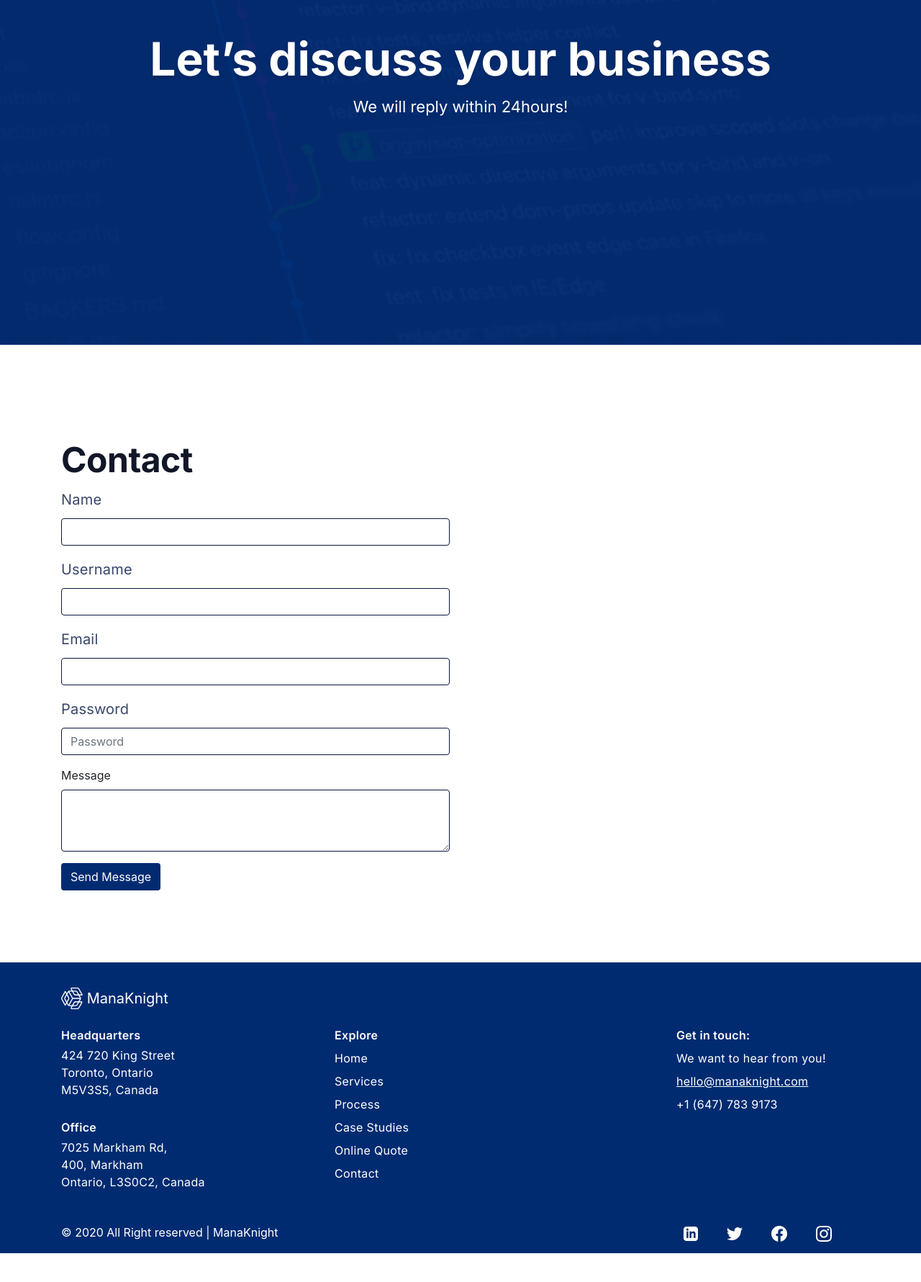
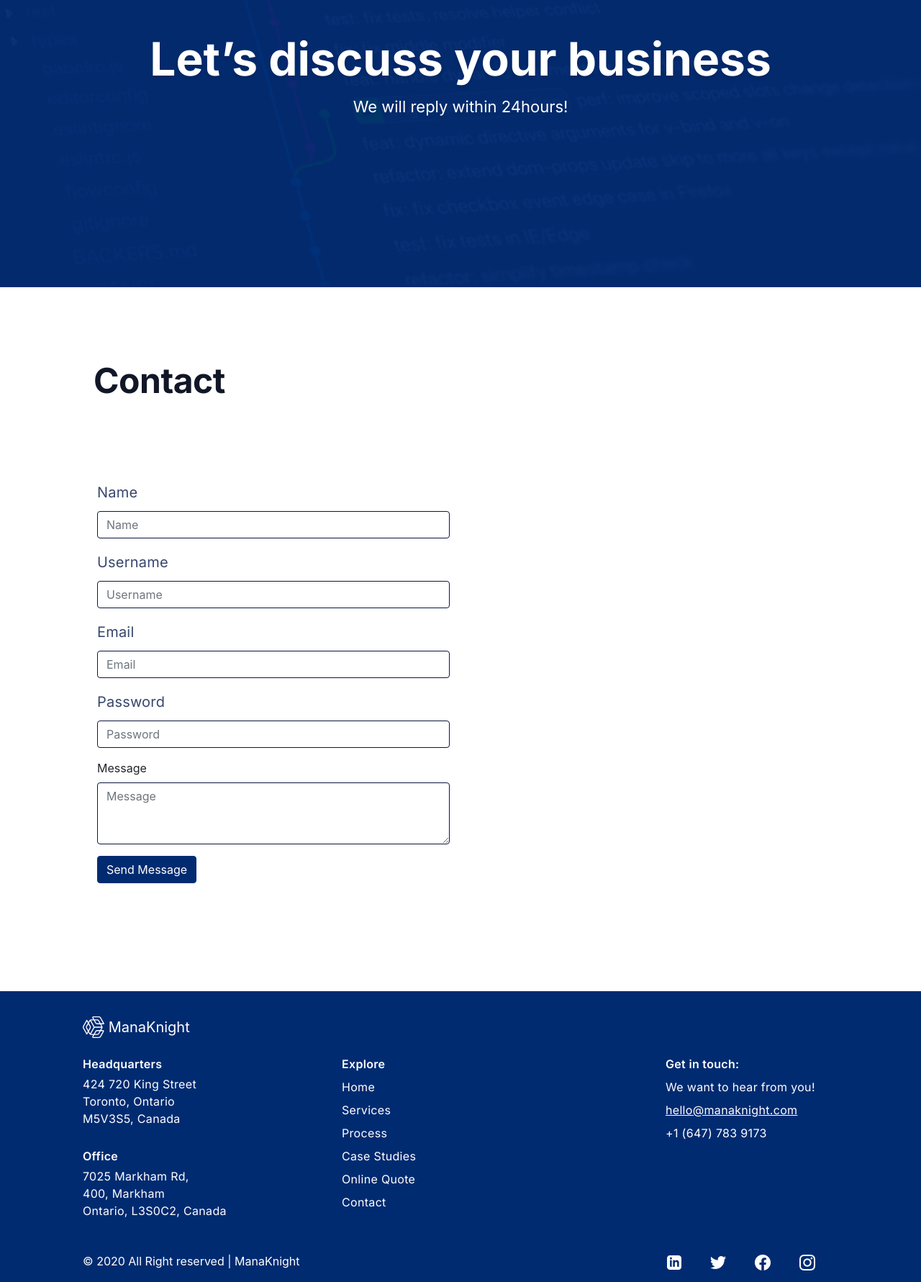
Before and after one commit to prashant1948/manaknightdigital, a PHP site: page /contact.html in a window 1280 px wide. Shown: the part 241-2022 px from the top of the page at 72% size. Before the commit the page ends 1982 px from the top, so only its background shows below. Run offline with PHP 8.4, Linux system fonts and the light colour scheme.

Commit message:
pages updates

```diff
--- a/contact.html
+++ b/contact.html
@@ -53,18 +53,19 @@
                     <button type="button" class="btn btn-navbar desktop-view">Book Free Consultation</button>
                 </nav>
                 <div class="card-center banner-img-center banner-home-center banner-how-center">
-                    <h5 class="banner-title">Let’s discuss your business</i></h5>
-                    <p class="banner-text">
+                    <h5 class="banner-title header-title-padding">Let’s discuss your business</i></h5>
+                    <p class="banner-text header-padding">
                         We will reply within 24hours!                                                    </p>
                 </div>
             </div>
         </div>
-            <div class="container more-case-studies padding-top-30 margin-top-100 margin-top-none">
+
+            <div class="container margin-top-50">
                 <div class="row">
                     <div class="col-sm col-md-12">
-                        <div class="container">
+                        <div class="container desktp-page-padding">
                             <div class="row">
-                            <h2 class="more-case-studies-heading services-heading">Contact</h2>
+                                <h2 class="more-case-studies-heading contact-heading">Contact</h2>
                             </div>
                         </div>
                     </div>
@@ -73,20 +74,23 @@
 
 
             <div class="container">
+                <div class="row desktp-page-padding">
+            <div class="container">
                 <div class="row">
+
                     <div class="col-md-6">
                     <form class="case-studies">
                         <div class="form-group">
                             <label for="name" class="list-about-text">Name</label>
-                            <input type="name" class="form-control contact-form-input" id="name">
+                            <input type="name" class="form-control contact-form-input" id="name" placeholder="Name">
                           </div>
                           <div class="form-group">
                             <label for="username" class="list-about-text">Username</label>
-                            <input type="username" class="form-control contact-form-input" id="username">
+                            <input type="username" class="form-control contact-form-input" id="username" placeholder="Username">
                           </div>
                         <div class="form-group">
                           <label for="email" class="list-about-text">Email</label>
-                          <input type="email" class="form-control contact-form-input" id="email">
+                          <input type="email" class="form-control contact-form-input" id="email"  placeholder="Email">
                         </div>
                         <div class="form-group">
                           <label for="password" class="list-about-text">Password</label>
@@ -94,16 +98,18 @@
                         </div>
                         <div class="form-group">
                             <label for="message">Message</label>
-                            <textarea class="form-control contact-form-input" id="message" rows="3"></textarea>
+                            <textarea class="form-control contact-form-input" id="message" rows="3" placeholder="Message"></textarea>
                           </div>
                         <button type="submit" class="btn contact-btn">Send Message</button>
                       </form>
                     </div>
                 </div>
             </div>
+        </div></div>
 
             <nav class="footer-case-study margin-top-100">
-                <div class="container padding-class">
+                <div class="footer-padding">
+                                <div class="container padding-class">
 
                   <div class="row">
                       <div class="col-sm col-md-3 padding-class padding-class-btm">
@@ -175,7 +181,9 @@
                           </ul>
                       </div>
                       </div>
-                      </div>
+            </div>
+        </div>
+
           </nav>
 
 
--- a/css/style.css
+++ b/css/style.css
@@ -94,8 +94,8 @@ a.link-booking {
 }
 
 .footer-padding {
-  padding-left: 130px;
-  padding-right: 130px;
+  padding-left: 100px;
+  padding-right: 100px;
 }
 
 .header-padding {
@@ -104,8 +104,8 @@ a.link-booking {
 }
 
 .header-title-padding {
-  padding-left: 100px;
-  padding-right: 100px;
+  padding-left: 95px;
+  padding-right: 95px;
 }
 
 .footer-links, .footer-links-headquarters {
@@ -543,6 +543,10 @@ hr {
 
 .banner-img-center {
   margin-top: 200px;
+}
+
+.banner-img-center-homepage {
+  margin-top: 125px;
 }
 
 .home-img-center {
@@ -685,6 +689,10 @@ hr {
   text-align: left !important;
 }
 
+.contact-heading {
+  margin-left: 10px;
+}
+
 .services-ul {
   margin-left: 18px !important;
 }
@@ -717,6 +725,12 @@ hr {
 .contact-btn {
   background: #012B71;
   color: #FFFFFF;
+  border: 1px solid #012B71;
+}
+
+.contact-btn:hover {
+  background: #FFFFFF;
+  color: #012B71;
 }
 
 .process-background-img {
@@ -749,7 +763,7 @@ hr {
   border: none;
   background-size: cover;
   background-attachment: fixed;
-  padding-bottom: 56.25%;
+  padding-bottom: 50%;
   -webkit-box-sizing: border-box;
           box-sizing: border-box;
 }
@@ -1000,6 +1014,9 @@ hr {
 }
 
 .how-page-para {
+  display: -webkit-box;
+  display: -ms-flexbox;
+  display: flex;
   text-align: left !important;
   letter-spacing: 0.01em;
   padding-top: 20px;
@@ -1096,6 +1113,11 @@ hr {
 
 .quote-center {
   text-align: center !important;
+}
+
+.how-page-span {
+  margin-left: 20px;
+  margin-top: 10px;
 }
 
 @media (max-width: 575.98px) {
@@ -1497,14 +1519,15 @@ hr {
     font-family: 'Inter';
     font-style: normal;
     font-weight: normal;
-    font-size: 16px;
-    line-height: 28px;
+    font-size: 17px;
+    line-height: 18px;
     text-align: center;
     color: #38476C;
     text-shadow: none;
   }
   .how-page-span {
     margin-left: 10px;
+    margin-top: 10px;
   }
   .more-case-studies-image {
     width: 100%;
@@ -1796,7 +1819,7 @@ hr {
     margin-top: 40px;
   }
   .banner-how-center {
-    margin-top: 60px;
+    margin-top: 70px;
   }
   .banner-process-center {
     margin-top: 70px;
--- a/css/style.scss
+++ b/css/style.scss
@@ -61,16 +61,16 @@ a.link-booking{
   padding: 50px;
 }
 .footer-padding{
-  padding-left: 130px;
-  padding-right: 130px;
+  padding-left: 100px;
+  padding-right: 100px;
 }
 .header-padding{
   padding-left: 200px;
   padding-right: 200px;
 }
 .header-title-padding{
-  padding-left: 100px;
-  padding-right: 100px;
+  padding-left: 95px;
+  padding-right: 95px;
 }
 .footer-links, .footer-links-headquarters
 {
@@ -289,7 +289,6 @@ letter-spacing: -0.01em;
     letter-spacing: 0.01em;
   }
 
-
   .list-about-text{
     text-align: left !important;
     @include text-css(normal, normal, 20px, 35px, #38476C, none);
@@ -325,6 +324,9 @@ letter-spacing: -0.01em;
 
 .banner-img-center{
   margin-top: 200px ;
+}
+.banner-img-center-homepage{
+  margin-top: 125px ;
 }
 
 .home-img-center{
@@ -432,6 +434,9 @@ letter-spacing: -0.01em;
 .services-heading{
   text-align: left !important;
 }
+.contact-heading{
+  margin-left: 10px;
+}
 
 .services-ul{
   margin-left: 18px !important;
@@ -456,6 +461,11 @@ letter-spacing: -0.01em;
 .contact-btn{
   background: $BGBlue;
   color: #FFFFFF;
+  border: 1px solid $BGBlue;
+}
+.contact-btn:hover{
+  background: #FFFFFF;
+  color: $BGBlue;;
 }
 
 .process-background-img{
@@ -486,7 +496,7 @@ letter-spacing: -0.01em;
   border: none;
   background-size: cover;
   background-attachment: fixed;
-  padding-bottom: 56.25%;
+  padding-bottom: 50%;
   box-sizing: border-box;
   .bitcoin-banner-img{
     display: none;
@@ -634,6 +644,7 @@ letter-spacing: -0.01em;
   @include text-css(normal, normal, 18px, 35px, #FFFFFF, none);
 }
 .how-page-para{
+  display: flex;
   text-align: left !important;
   letter-spacing: 0.01em;
   padding-top: 20px;
@@ -682,6 +693,10 @@ letter-spacing: -0.01em;
 }
 .quote-center{
   text-align:center !important;
+}
+.how-page-span{
+  margin-left: 20px;
+  margin-top: 10px;
 }
 @include media-breakpoint-down(xs) {
   .letusknow{
@@ -951,10 +966,11 @@ height: none;
   display: flex;
   letter-spacing: 0.01em;
   text-align: left !important;
-  @include text-css(normal, normal, 16px, 28px, #38476C, none);
+  @include text-css(normal, normal, 17px, 18px, #38476C, none);
 }
 .how-page-span{
   margin-left: 10px;
+  margin-top: 10px;
 }
 .more-case-studies-image{
   width: 100%;
@@ -1238,7 +1254,7 @@ hr{
         margin-top: 40px;
       }
       .banner-how-center{
-        margin-top: 60px;
+        margin-top: 70px;
       }
       .banner-process-center{
         margin-top: 70px;
```
Also changed, not shown: case-study-2.html (+11 -8 lines), case-study.html (+6 -3 lines), home.html (+9 -6 lines), how-page.html (+9 -7 lines), process-page.html (+7 -5 lines), services.html (+12 -11 lines), webappdev.html (+4 -4 lines), 1 other file.
